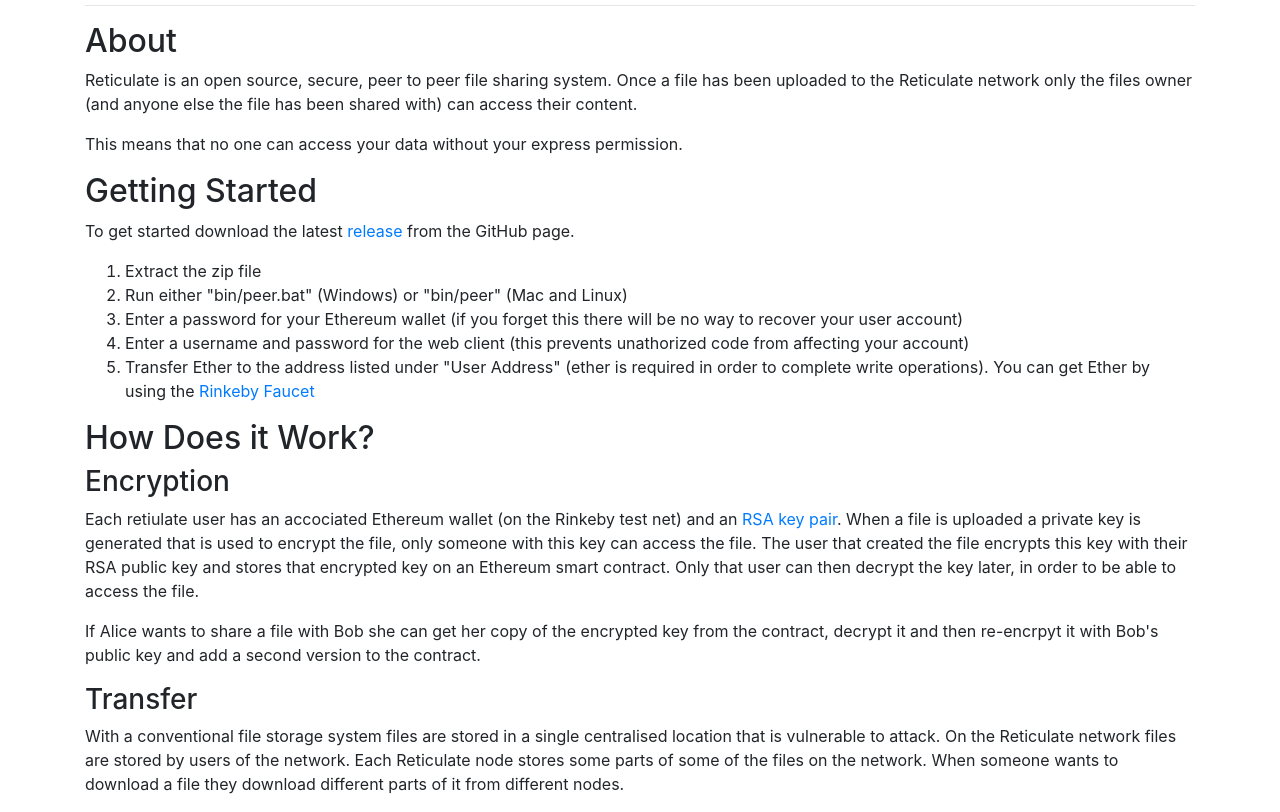
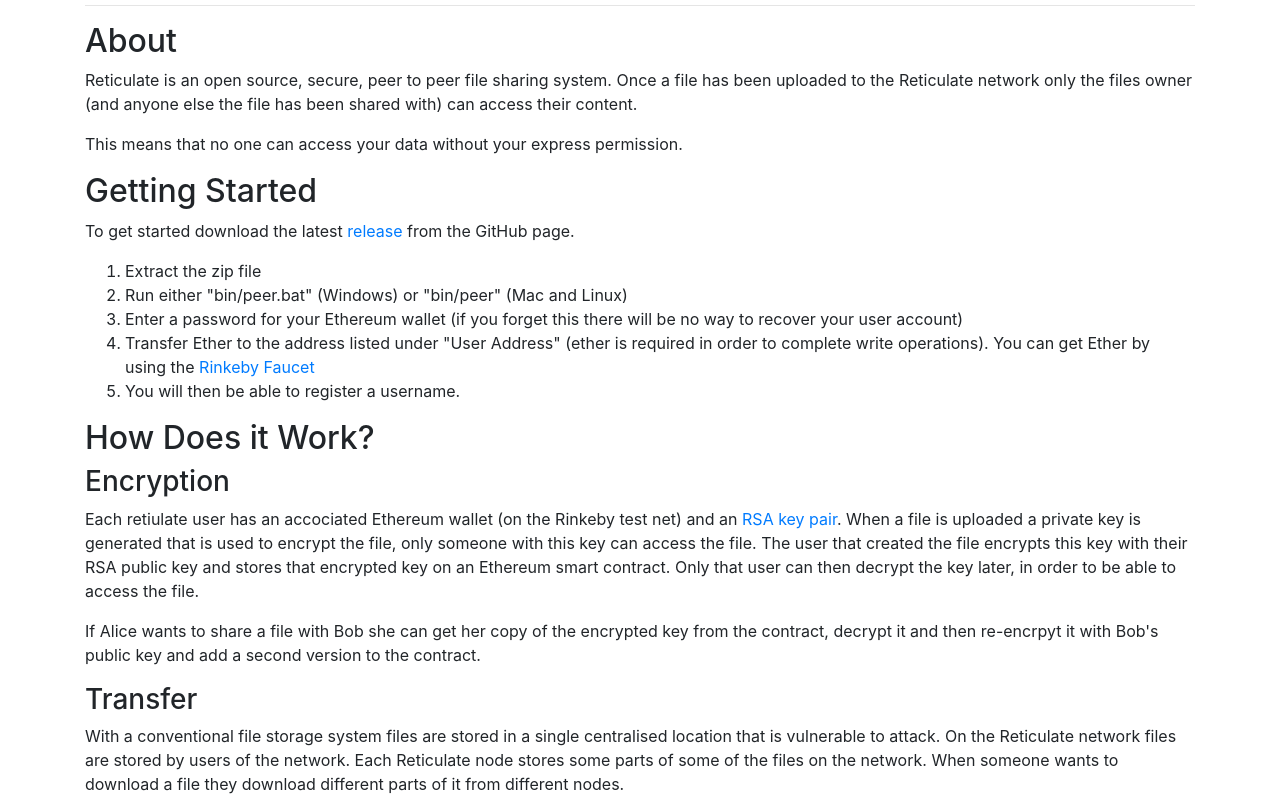
Before and after one commit to RossRKK/reticulate.xyz, a plain HTML site: page index.html in a window 1280 px wide. Shown: the part 100-912 px from the top of the page. Drawn offline with nearby package versions, Linux system fonts and the light colour scheme.

Commit message:
Updated the instructions to reflect removal of Basic-Auth

```diff
--- a/index.html
+++ b/index.html
@@ -47,8 +47,9 @@
                         <li>Extract the zip file</li>
                         <li>Run either "bin/peer.bat" (Windows) or "bin/peer" (Mac and Linux)</li>
                         <li>Enter a password for your Ethereum wallet (if you forget this there will be no way to recover your user account)</li>
-                        <li>Enter a username and password for the web client (this prevents unathorized code from affecting your account)</li>
+                        <!--<li>Enter a username and password for the web client (this prevents unathorized code from affecting your account)</li>-->
                         <li>Transfer Ether to the address listed under "User Address" (ether is required in order to complete write operations). You can get Ether by using the <a target="_blank" href="https://faucet.rinkeby.io/">Rinkeby Faucet</a></li>
+                        <li>You will then be able to register a username.</li>
                     </ol>
                 </p>
             </div>
```
